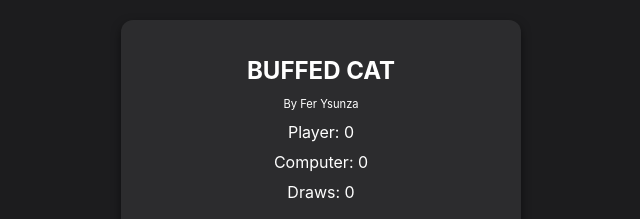
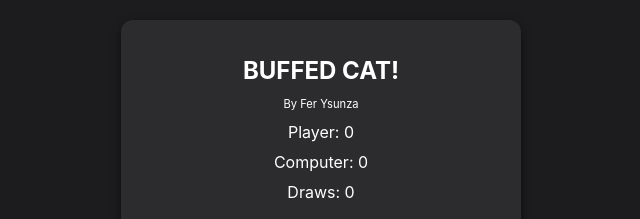
Before and after one commit to FerYsunza/buffedCat_JS, a plain HTML site: page index.html in a window 1280 px wide. Shown: the top 219 px of the page, 319-959 px from the left. Drawn offline with Linux system fonts and the light colour scheme.

Commit message:
Adjusted title

```diff
--- a/index.html
+++ b/index.html
@@ -1,7 +1,7 @@
 <!-- #
 #  buffedCat_JS
 #
-#  By Fer Ysunza, 13/01/24.
+#  By Fer Ysunza, 14/01/24.
 # -->
 
 <!DOCTYPE html>
@@ -13,7 +13,7 @@
 </head>
 <body>
     <div id="game">
-        <h1>BUFFED CAT</h1>
+        <h1>BUFFED CAT!</h1>
         <p id="author">By Fer Ysunza</p>
         <div id="scores">
             <p>Player: <span id="player-score">0</span></p>
--- a/script.js
+++ b/script.js
@@ -1,7 +1,7 @@
 //
 // buffedCat_JS
 //
-// By Fer Ysunza, 13/01/24.
+// By Fer Ysunza, 14/01/24.
 //
 
 const board = Array(9).fill(null);
--- a/style.css
+++ b/style.css
@@ -1,7 +1,7 @@
 /* #
 #  buffedCat_JS
 #
-#  By Fer Ysunza, 13/01/24.
+#  By Fer Ysunza, 14/01/24.
 # */
 
 body {
```
